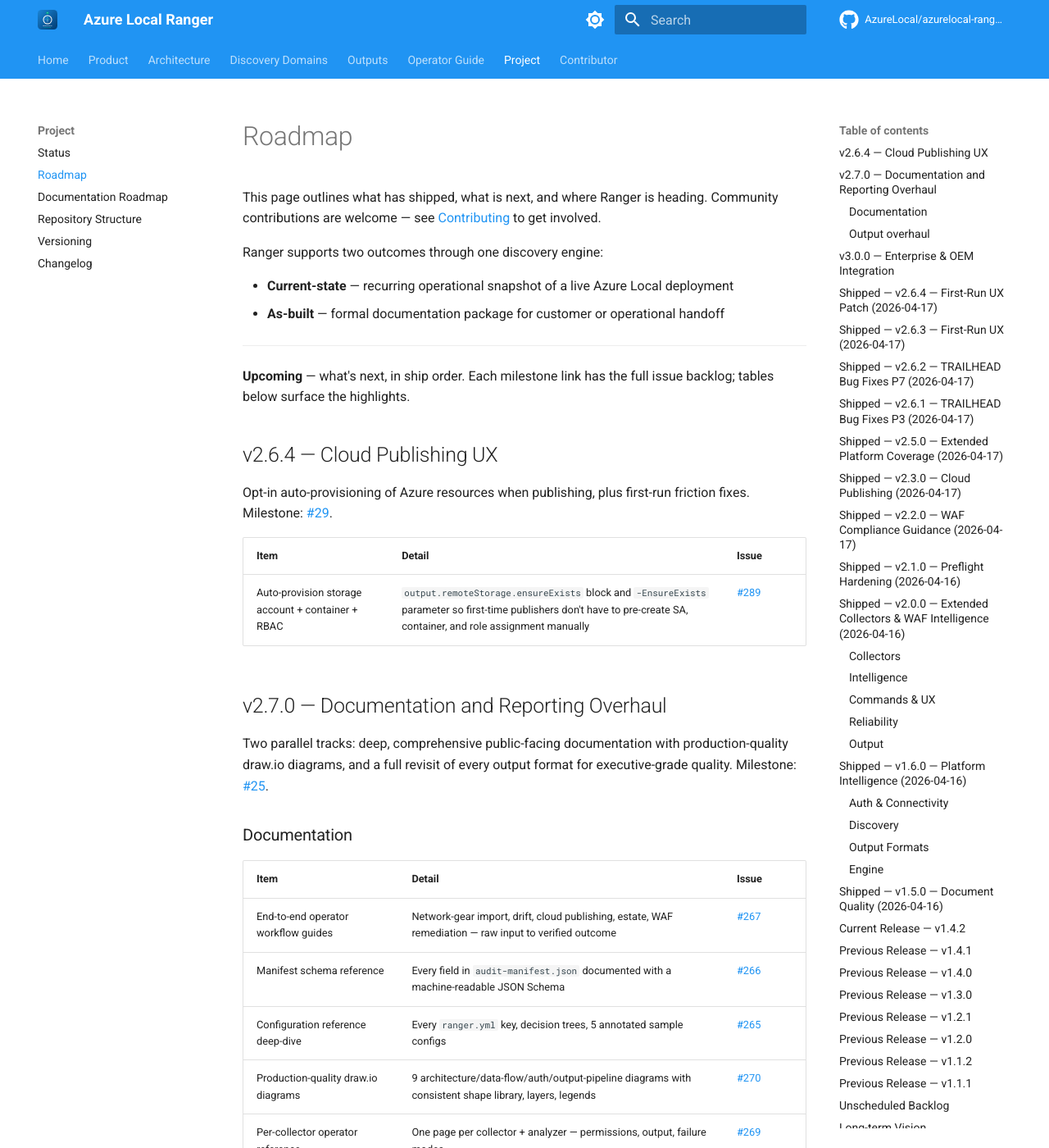
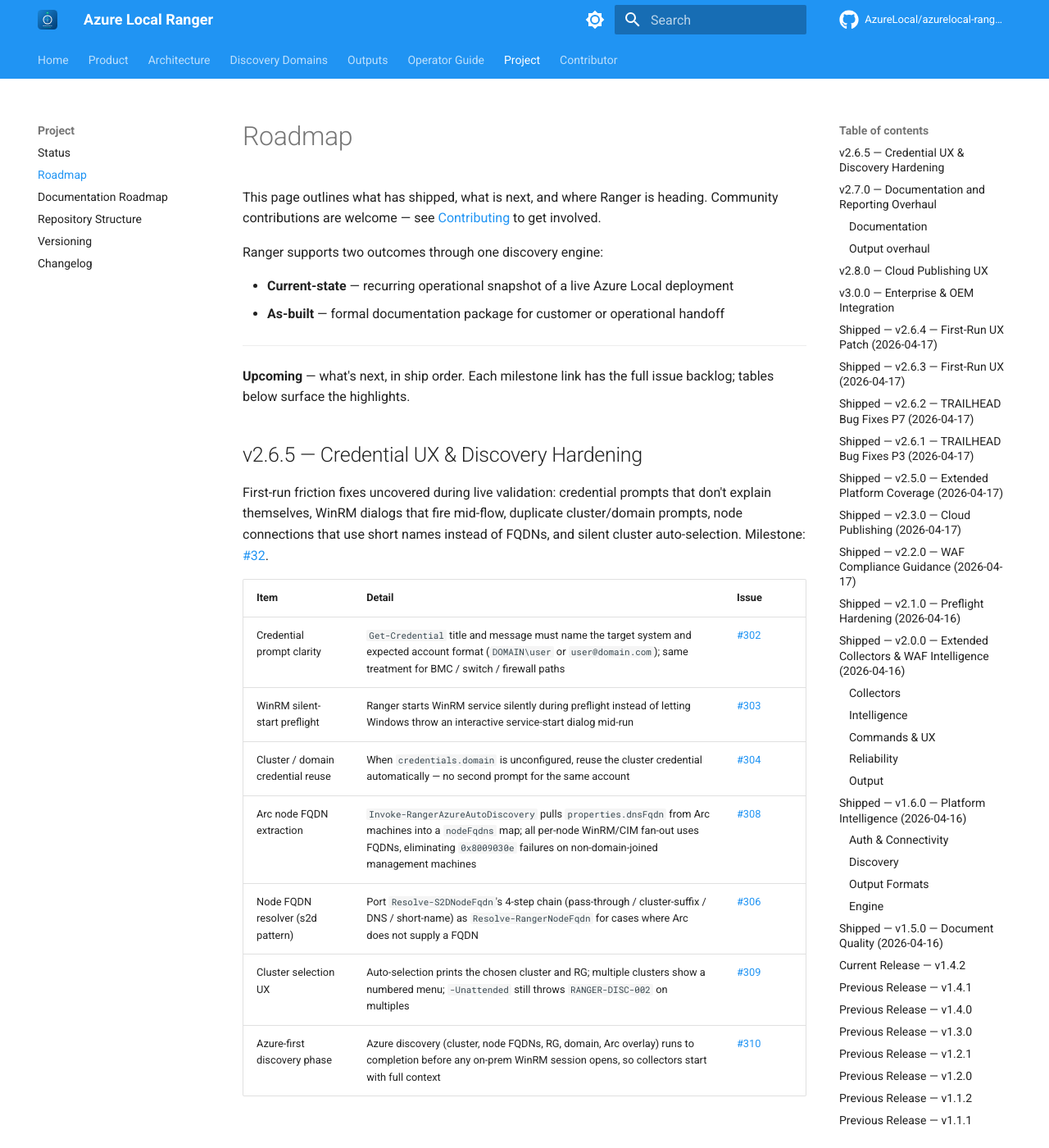
Before and after one commit to AzureLocal/azurelocal-ranger, an MkDocs documentation site: the page built from docs/project/roadmap.md, in a window 1280 px wide and 1400 px high. Shown: the whole window at 82% size. Built offline with MkDocs 1.6.1 and Material for MkDocs 9.7.7, drawn with Linux system fonts in a browser that asks for light colours; comment, search, counter and statistics services are not loaded; some of the changed text lies outside the part shown.

Commit message:
docs(roadmap): add v2.6.5, v2.8.0; add #307 s2d-style reporting to v2.7.0
- v2.6.5 — Credential UX & Discovery Hardening: #302, #303, #304, #306, #308, #309, #310
- v2.7.0 output overhaul: #307 s2d-style storage analysis (waterfall, disk telemetry, TiB/TB, diagrams)
- v2.8.0 — Cloud Publishing UX: #289 (auto-provision) and #305 (Spectre TUI proper rewrite)
- Removed duplicate v2.6.4 entry from upcoming section (v2.6.4 already shipped)

```diff
--- a/docs/project/roadmap.md
+++ b/docs/project/roadmap.md
@@ -12,13 +12,19 @@ Ranger supports two outcomes through one discovery engine:
 
 **Upcoming** — what's next, in ship order. Each milestone link has the full issue backlog; tables below surface the highlights.
 
-## v2.6.4 — Cloud Publishing UX
+## v2.6.5 — Credential UX & Discovery Hardening
 
-Opt-in auto-provisioning of Azure resources when publishing, plus first-run friction fixes. Milestone: [#29](https://github.com/AzureLocal/azurelocal-ranger/milestone/29).
+First-run friction fixes uncovered during live validation: credential prompts that don't explain themselves, WinRM dialogs that fire mid-flow, duplicate cluster/domain prompts, node connections that use short names instead of FQDNs, and silent cluster auto-selection. Milestone: [#32](https://github.com/AzureLocal/azurelocal-ranger/milestone/32).
 
 | Item | Detail | Issue |
 | --- | --- | --- |
-| Auto-provision storage account + container + RBAC | `output.remoteStorage.ensureExists` block and `-EnsureExists` parameter so first-time publishers don't have to pre-create SA, container, and role assignment manually | [#289](https://github.com/AzureLocal/azurelocal-ranger/issues/289) |
+| Credential prompt clarity | `Get-Credential` title and message must name the target system and expected account format (`DOMAIN\user` or `user@domain.com`); same treatment for BMC / switch / firewall paths | [#302](https://github.com/AzureLocal/azurelocal-ranger/issues/302) |
+| WinRM silent-start preflight | Ranger starts WinRM service silently during preflight instead of letting Windows throw an interactive service-start dialog mid-run | [#303](https://github.com/AzureLocal/azurelocal-ranger/issues/303) |
+| Cluster / domain credential reuse | When `credentials.domain` is unconfigured, reuse the cluster credential automatically — no second prompt for the same account | [#304](https://github.com/AzureLocal/azurelocal-ranger/issues/304) |
+| Arc node FQDN extraction | `Invoke-RangerAzureAutoDiscovery` pulls `properties.dnsFqdn` from Arc machines into a `nodeFqdns` map; all per-node WinRM/CIM fan-out uses FQDNs, eliminating `0x8009030e` failures on non-domain-joined management machines | [#308](https://github.com/AzureLocal/azurelocal-ranger/issues/308) |
+| Node FQDN resolver (s2d pattern) | Port `Resolve-S2DNodeFqdn`'s 4-step chain (pass-through / cluster-suffix / DNS / short-name) as `Resolve-RangerNodeFqdn` for cases where Arc does not supply a FQDN | [#306](https://github.com/AzureLocal/azurelocal-ranger/issues/306) |
+| Cluster selection UX | Auto-selection prints the chosen cluster and RG; multiple clusters show a numbered menu; `-Unattended` still throws `RANGER-DISC-002` on multiples | [#309](https://github.com/AzureLocal/azurelocal-ranger/issues/309) |
+| Azure-first discovery phase | Azure discovery (cluster, node FQDNs, RG, domain, Arc overlay) runs to completion before any on-prem WinRM session opens, so collectors start with full context | [#310](https://github.com/AzureLocal/azurelocal-ranger/issues/310) |
 
 ## v2.7.0 — Documentation and Reporting Overhaul
 
@@ -41,6 +47,7 @@ Two parallel tracks: deep, comprehensive public-facing documentation with produc
 
 | Item | Detail | Issue |
 | --- | --- | --- |
+| S2D-style storage analysis | 7-stage capacity waterfall, per-disk wear / firmware / reliability telemetry, thin-provisioning risk checks, cache tier analysis, TiB/TB dual-unit display, and four new SVG diagrams (Disk-to-Node Map, Pool Layout, Volume Resiliency, Health Scorecard) ported from `azurelocal-s2d-cartographer` | [#307](https://github.com/AzureLocal/azurelocal-ranger/issues/307) |
 | HTML reports | Executive-grade visual design, interactive navigation, theming, accessibility | [#281](https://github.com/AzureLocal/azurelocal-ranger/issues/281) |
 | Markdown reports | GitHub-flavored fidelity, Mermaid diagrams, MkDocs integration, cross-links | [#274](https://github.com/AzureLocal/azurelocal-ranger/issues/274) |
 | DOCX | Professional Word deliverable — cover page, TOC, styles, embedded diagrams | [#273](https://github.com/AzureLocal/azurelocal-ranger/issues/273) |
@@ -53,6 +60,15 @@ Two parallel tracks: deep, comprehensive public-facing documentation with produc
 | json-evidence + raw manifest JSON | Published JSON Schema, versioning, consumer examples (jq / PowerShell / Python / C#) | [#285](https://github.com/AzureLocal/azurelocal-ranger/issues/285) |
 | Estate rollup outputs | Cross-cluster heatmaps, drill-down, trend tracking, estate PPTX + SVG | [#286](https://github.com/AzureLocal/azurelocal-ranger/issues/286) |
 | Remediation runbooks | Change-management-ready, rollback guidance, dependency graph, ServiceNow/Jira formats | [#288](https://github.com/AzureLocal/azurelocal-ranger/issues/288) |
+
+## v2.8.0 — Cloud Publishing UX
+
+Cloud publishing ergonomics plus the Spectre.Console TUI rewrite. Milestone: [#29](https://github.com/AzureLocal/azurelocal-ranger/milestone/29).
+
+| Item | Detail | Issue |
+| --- | --- | --- |
+| Auto-provision storage account + container + RBAC | `output.remoteStorage.ensureExists` block and `-EnsureExists` parameter so first-time publishers don't have to pre-create SA, container, and role assignment manually | [#289](https://github.com/AzureLocal/azurelocal-ranger/issues/289) |
+| Spectre.Console TUI — real implementation | Current `80-ProgressDisplay.ps1` is a non-functional stub (no live bars, module not in manifest, syntax error on line 175, zero tests). Rewrite using `Invoke-SpectreCommandWithProgress` + `Add-SpectreJob` for genuine live-updating per-collector bars; add `PwshSpectreConsole` as an optional manifest dependency; add Pester coverage; run PSScriptAnalyzer in CI | [#305](https://github.com/AzureLocal/azurelocal-ranger/issues/305) |
 
 ## v3.0.0 — Enterprise & OEM Integration
 
```
